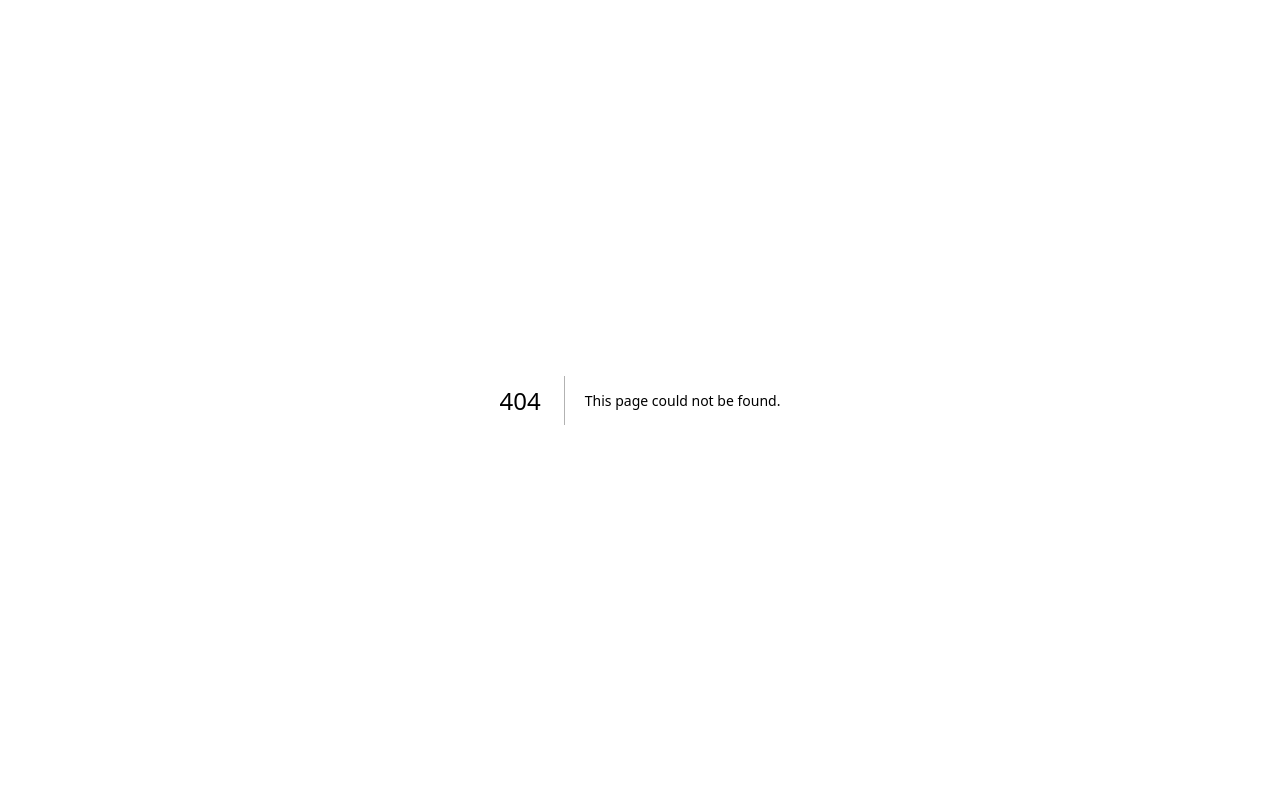
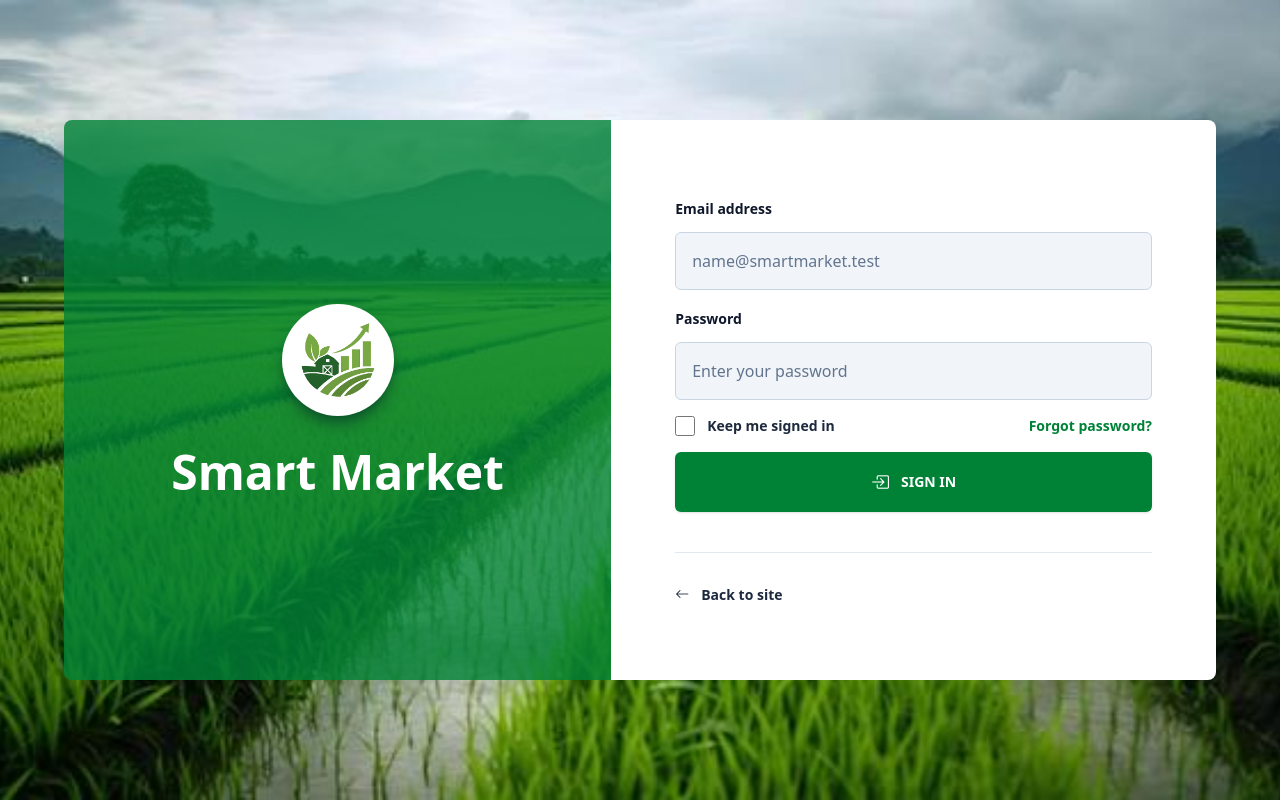
Before and after one commit to issah1554/fyp2026_web, a Next.js app: page /auth in a window 1280 px wide. Before the commit this address had no page. Built offline with nearby package versions, Linux system fonts and the light colour scheme.

Commit message:
- - auth

```diff
--- /dev/null
+++ b/app/auth/page.tsx
@@ -0,0 +1,94 @@
+import Image from "next/image";
+import Link from "next/link";
+
+export default function AuthPage() {
+  return (
+    <main className="flex min-h-screen items-center justify-center bg-[url('/rice-field.jpg')] bg-cover bg-center px-6 text-main-900">
+      <section className="grid w-full max-w-6xl overflow-hidden rounded-lg lg:grid-cols-[0.95fr_1.05fr]">
+        <div className="flex min-h-80 items-center justify-center bg-primary-700/80 px-8 py-12 text-main-0 lg:min-h-140">
+          <div className="flex flex-col items-center text-center">
+            <div className="flex size-28 items-center justify-center rounded-full bg-main-0 p-4 shadow-lg shadow-primary-900">
+              <Image
+                src="/logo.png"
+                alt=""
+                width={574}
+                height={597}
+                className="h-full w-full object-contain"
+                priority
+              />
+            </div>
+            <h1 className="mt-8 text-4xl font-bold tracking-normal text-main-0 sm:text-5xl">
+              Smart Market
+            </h1>
+          </div>
+        </div>
+
+        <div className="flex items-center justify-center px-6 py-10 lg:px-16 bg-main-0">
+          <div className="w-full max-w-xl">
+            <form className="space-y-4">
+              <div>
+                <label htmlFor="email" className="text-sm font-bold text-main-900">
+                  Email address
+                </label>
+                <input
+                  id="email"
+                  name="email"
+                  type="email"
+                  autoComplete="email"
+                  placeholder="name@smartmarket.test"
+                  className="mt-3 w-full rounded-md border border-main-300 bg-main-100 px-4 py-4 text-base text-main-900 outline-none placeholder:text-main-500 focus:border-primary-500 focus:bg-main-0"
+                />
+              </div>
+
+              <div>
+                <label htmlFor="password" className="text-sm font-bold text-main-900">
+                  Password
+                </label>
+                <input
+                  id="password"
+                  name="password"
+                  type="password"
+                  autoComplete="current-password"
+                  placeholder="Enter your password"
+                  className="mt-3 w-full rounded-md border border-main-300 bg-main-100 px-4 py-4 text-base text-main-900 outline-none placeholder:text-main-500 focus:border-primary-500 focus:bg-main-0"
+                />
+              </div>
+
+              <div className="flex flex-col gap-4 text-sm sm:flex-row sm:items-center sm:justify-between">
+                <label className="flex items-center gap-3 font-semibold text-main-800">
+                  <input
+                    type="checkbox"
+                    name="remember"
+                    className="size-5 rounded border-main-300 accent-primary-600"
+                  />
+                  Keep me signed in
+                </label>
+                <a href="#" className="font-semibold text-primary-700 hover:text-primary-800">
+                  Forgot password?
+                </a>
+              </div>
+
+              <button
+                type="submit"
+                className="flex w-full items-center justify-center gap-3 rounded-md bg-primary-700 px-5 py-4 text-sm font-bold uppercase text-main-0 shadow-sm hover:bg-primary-800"
+              >
+                <i className="bi bi-box-arrow-in-right text-lg" aria-hidden="true" />
+                Sign in
+              </button>
+            </form>
+
+            <div className="mt-10 border-t border-main-200 pt-8">
+              <Link
+                href="/"
+                className="flex items-center gap-3 text-sm font-bold text-main-800 hover:text-primary-700"
+              >
+                <i className="bi bi-arrow-left" aria-hidden="true" />
+                Back to site
+              </Link>
+            </div>
+          </div>
+        </div>
+      </section>
+    </main>
+  );
+}
--- a/app/page.tsx
+++ b/app/page.tsx
@@ -1,4 +1,5 @@
 import Image from "next/image";
+import Link from "next/link";
 
 const impactMetrics = [
   { value: "24/7", label: "USSD and web access" },
@@ -106,6 +107,13 @@ export default function Home() {
             <a className="flex items-center gap-2 hover:text-primary-700" href="#benefits">
               Benefits
             </a>
+            <Link
+              href="/auth"
+              className="flex items-center gap-2 rounded-md bg-primary-600 px-4 py-2 text-sm font-semibold text-main-0 hover:bg-primary-700"
+            >
+              <i className="bi bi-person-lock" aria-hidden="true" />
+              Sign in
+            </Link>
           </div>
         </nav>
       </header>
@@ -273,7 +281,7 @@ export default function Home() {
                   <i className={`bi ${user.icon}`} aria-hidden="true" />
                 </div>
                 <p className="mt-3 font-semibold text-main-900">{user.label}</p>
-                <p className="mt-2 text-sm text-main-600">Role-aware market access</p>
+                <p className="mt-2 text-sm text-main-600">Personalized market access</p>
               </div>
             ))}
           </div>
@@ -404,7 +412,7 @@ export default function Home() {
               </li>
               <li className="flex items-center gap-2">
                 <i className="bi bi-person-lock" aria-hidden="true" />
-                Role-based market data
+                Personalized market data
               </li>
             </ul>
           </div>
```
Also changed, not shown: public/rice-field.jpg (added).
